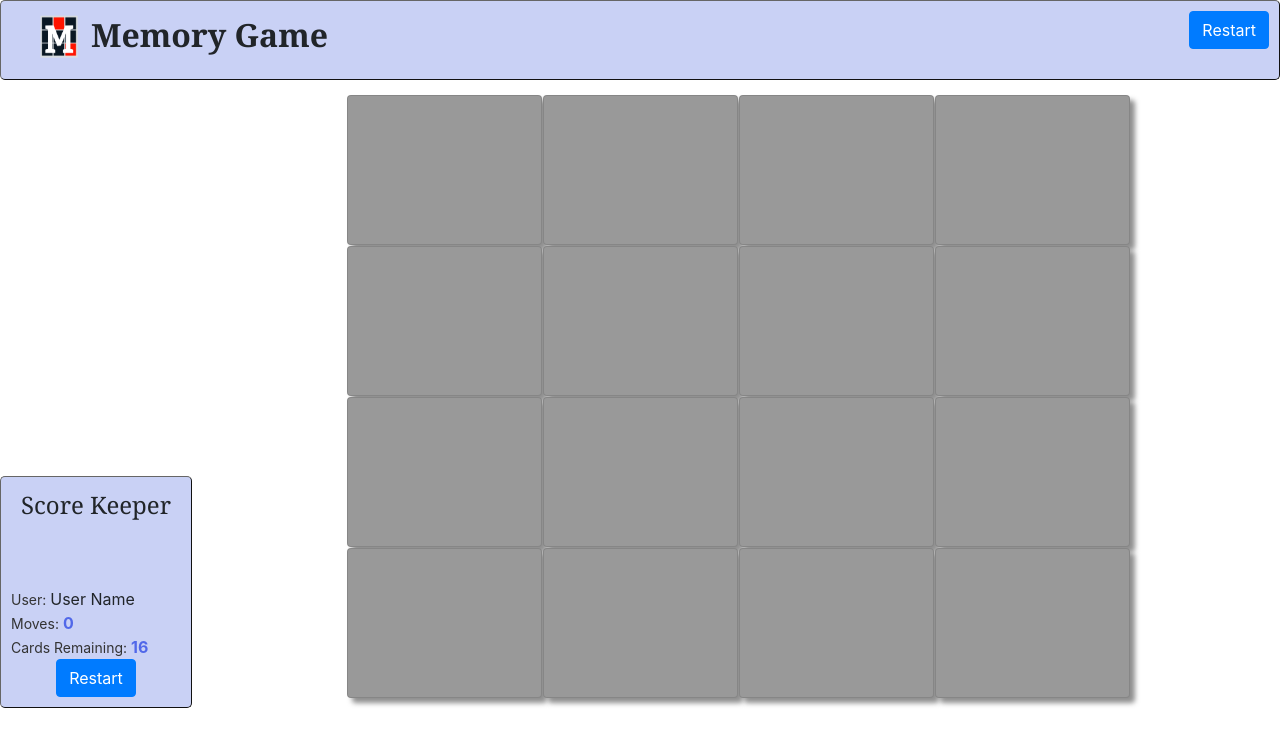
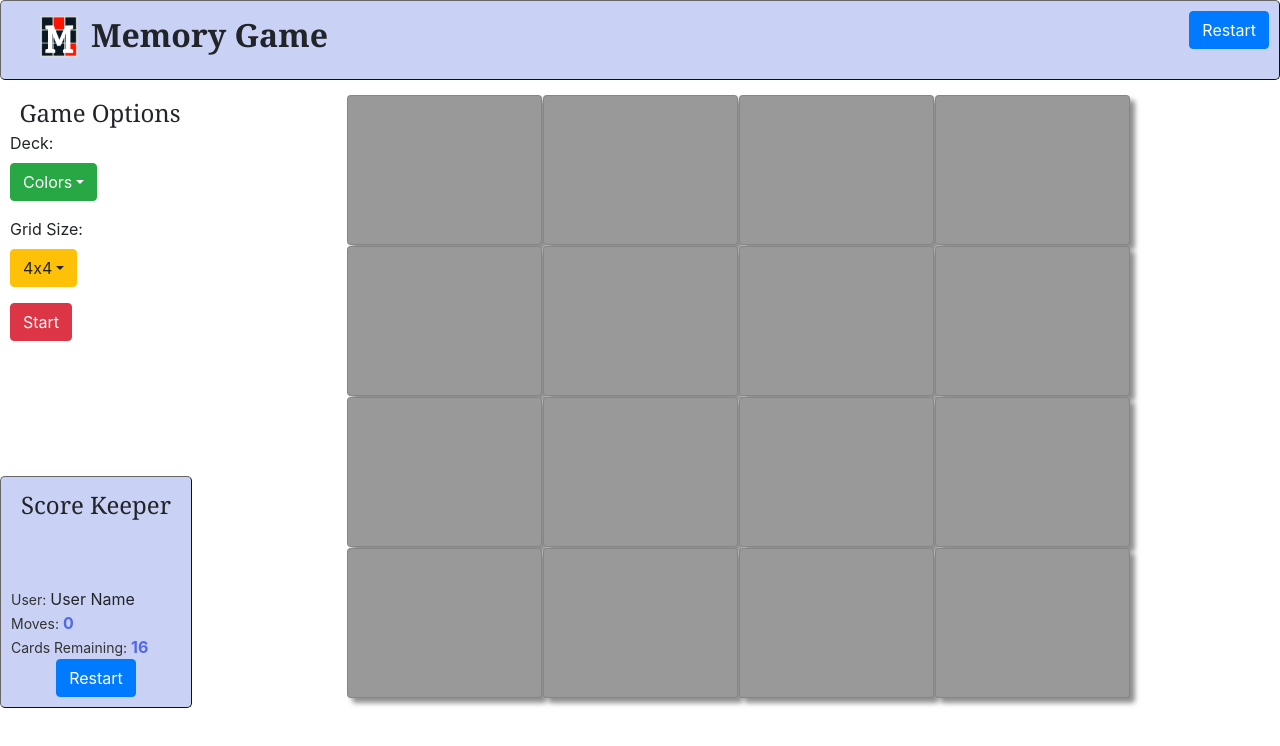
Before and after one commit to acharliekelly/memoreact, a React app: page / in a window 1280 px wide. Shown: the top 746 px of the page. Built offline with nearby package versions, Linux system fonts and the light colour scheme.

Commit message:
use model options

```diff
--- a/src/components/App.jsx
+++ b/src/components/App.jsx
@@ -2,7 +2,9 @@ import React, { Component } from 'react';
 import GameBoard from './GameBoard';
 import Header from './Header';
 import ScoreKeeper from './ScoreKeeper';
-import Grid from '../Grid';
+import GameOptions from './GameOptions';
+
+import Options from '../model/Options';
 
 import '../css/main.css';
 
@@ -10,13 +12,26 @@ class App extends Component {
   constructor (props) {
     super(props);
     this.state = {
-      deck: 'Colors',
-      grid: '4x4',
-      boardSize: 16,
+      options: Options.defaultOptions(),
       moves: 0,
-      remaining: 16,
+      remaining: 0,
       gameOver: false
     };
+  }
+
+  init = () => {
+    if (!this.state.options) {
+      this.setState({
+        options: Options.defaultOptions()
+      });
+    }
+    this.setState({
+      remaining: this.state.options.getBoardSize()
+    });
+  }
+
+  componentDidMount () {
+    this.init();
   }
 
   moveCounter = () => {
@@ -38,7 +53,7 @@ class App extends Component {
       remaining: this.state.remaining - 2
     });
 
-    if (this.state.remaining === 0) {
+    if (this.state.remaining < 1) {
       this.setState({
         gameOver: true
       });
@@ -48,37 +63,22 @@ class App extends Component {
   restartGame = () => {
     this.setState({
       moves: 0,
-      remaining: this.state.boardSize,
+      remaining: this.state.options.getBoardSize(),
       gameOver: false
     });
   }
 
-  handleDeckChange = (eventKey, event) => {
-    console.log('Deck changed to ' + eventKey);
-    this.setState({
-      deck: eventKey
-    });
-  }
-
-  handleSizeChange = (eventKey, event) => {
-    console.log('Board size changed to ' + eventKey);
-    const g = Grid.parse(eventKey);
-    this.setState({
-      grid: eventKey,
-      boardSize: g.size
-    });
+  handleOptionSubmit = event => {
+    // TODO: change options, restart
+    console.log('Options updated');
   }
 
   render () {
-    const { grid, deck, moves, remaining, gameOver } = this.state;
+    const { options, moves, remaining, gameOver } = this.state;
     return (
       <div className="game-layout">
-        <Header
-          currentDeck={deck}
-          deckChange={this.handleDeckChange}
-          currentSize={grid}
-          sizeChange={this.handleSizeChange}
-        />
+        <Header restartGame={this.restartGame} />
+        <GameOptions options={options} submitHandler={this.handleOptionSubmit} />
         <ScoreKeeper
           restartGame={this.restartGame}
           movesCount={moves}
@@ -86,8 +86,8 @@ class App extends Component {
           userName='User Name'
         />
         <GameBoard
-          deck={deck}
-          grid={grid}
+          deck={options.theme}
+          grid={options.grid}
           gameOver={gameOver}
           moveCounter={this.completeMove}
           remainCounter={this.completeMatch}
```
